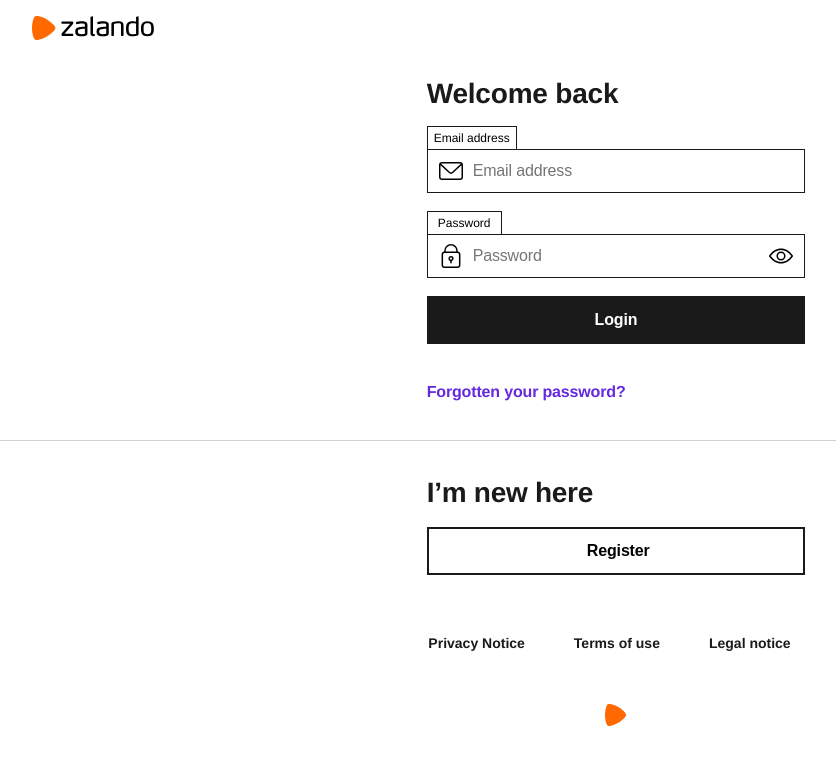
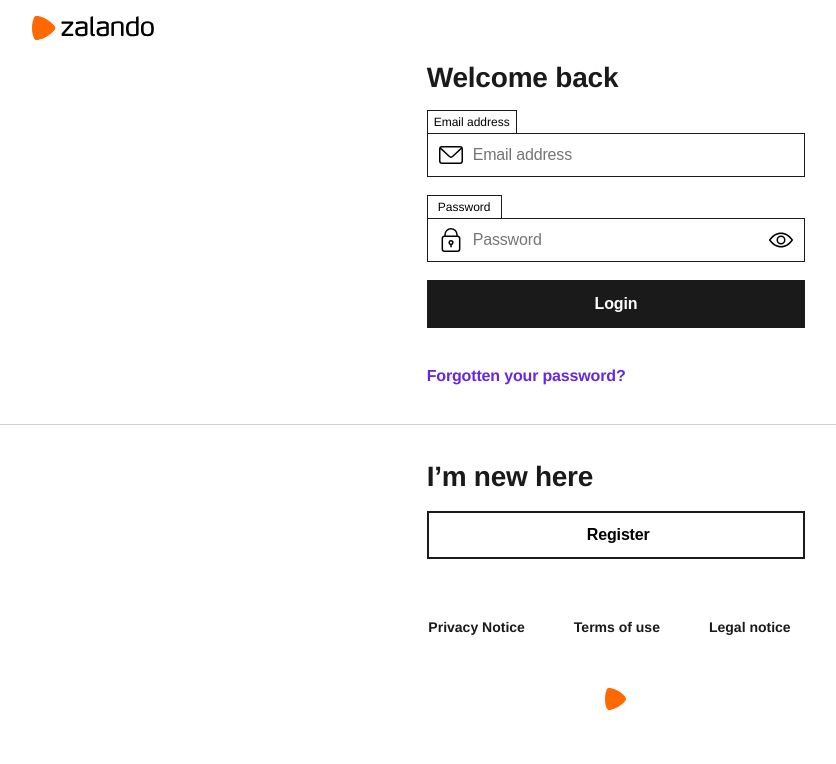
Before and after one commit to VuralColak/zalando-example, a website: page index.html in a window 1280 px wide. Shown: the whole page, without its empty margins (24-860 px from the left). Drawn offline with Linux system fonts and the light colour scheme.

Commit message:
header verbessert

```diff
--- a/scss/_header.scss
+++ b/scss/_header.scss
@@ -6,7 +6,7 @@ header {
         margin-left: auto;
         margin-right: auto;
         max-width: 1216px;
-        padding: 16px 24px 24px 24px;
+        padding: 16px 24px 16px 24px;
 
         svg {
             cursor: pointer;
```
Also changed, not shown: css/style.css.
